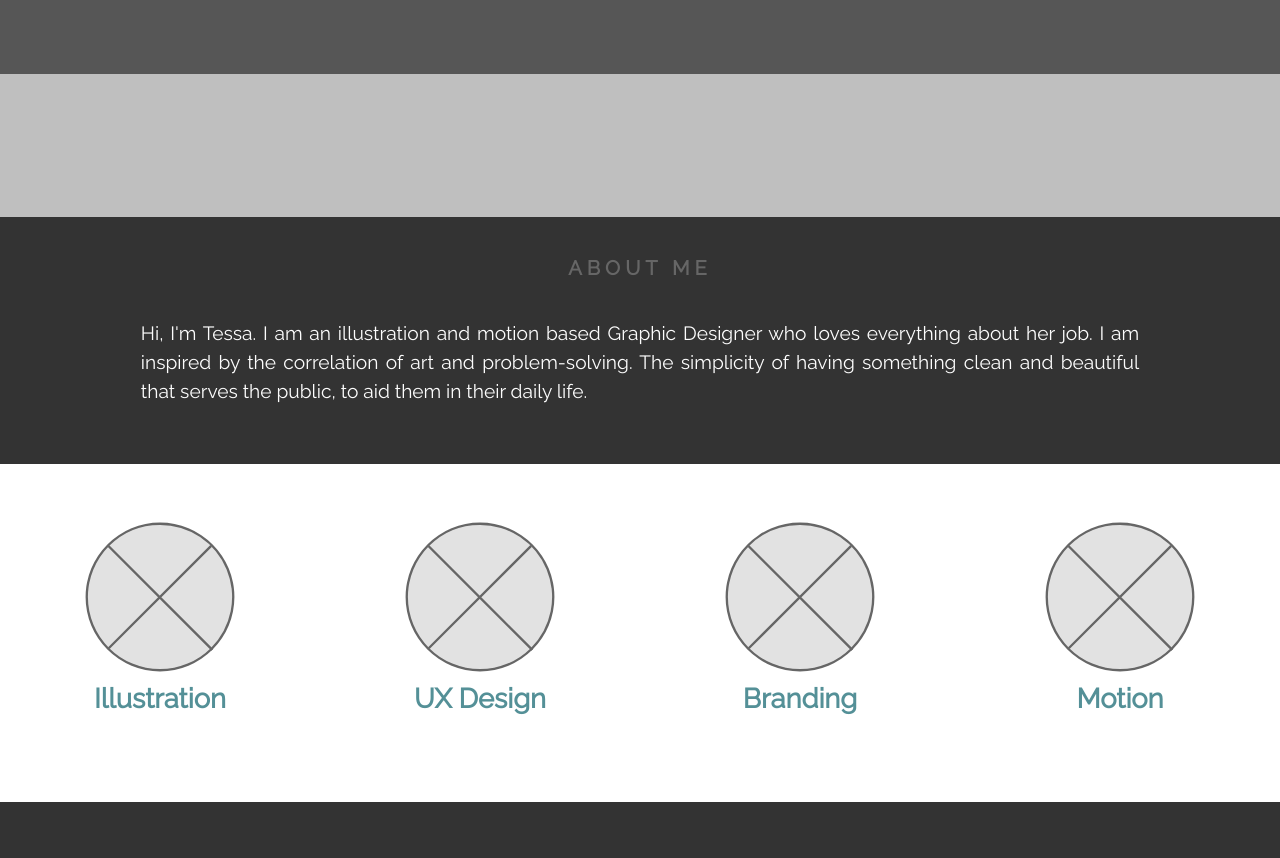
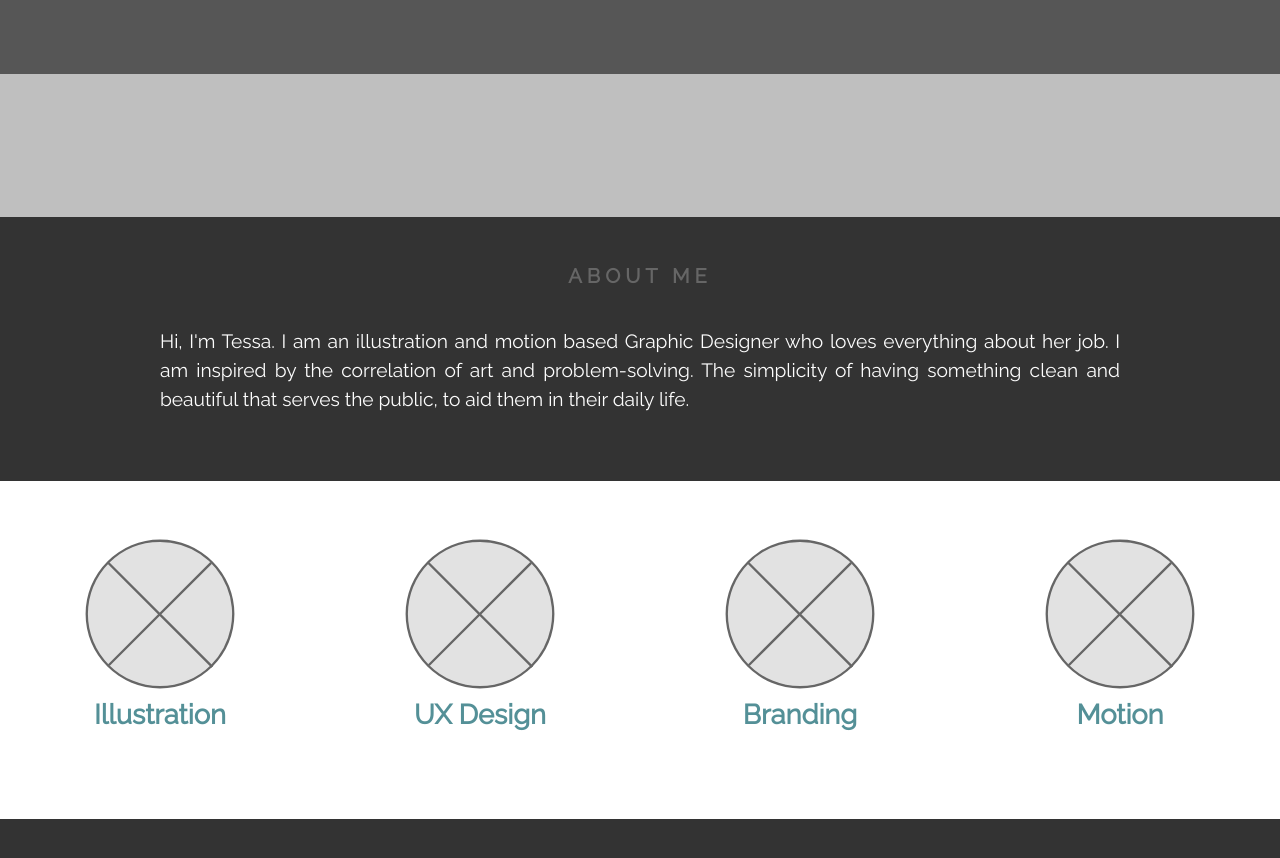
Before and after one commit to tessasherinsnidal/sherinsnidaldesign.ca, a Jekyll site: the page built from index.html, in a window 1280 px wide and 900 px high, scrolled down 683 px. Shown: the top 858 px of the window. Built offline with Jekyll 4.4.1, drawn with Linux system fonts in a browser that asks for light colours.

Commit message:
fixing patern

```diff
--- a/common/home.css
+++ b/common/home.css
@@ -26,7 +26,7 @@ p {
   color: #fdfdfd;
 }
 
-/*Case Study Banner*/
+/*Case Study Banner on Computer*/
 
 .container {
   position: relative;
@@ -65,3 +65,10 @@ p {
   color: white;
   padding-top: 5rem;
 }
+
+@media only screen and (max-device-width: 1024px) {
+  .image {
+    padding-left: 2em;
+    padding-right: 2em;
+  }
+}
--- a/common/theme.css
+++ b/common/theme.css
@@ -42,14 +42,23 @@ body, html {
   color: #666;
   background-color: #333;
   text-align: center;
-  padding: 30px 80px;
+  padding: 2em 2em;
   text-align: justify;
+}
+
+.about {
+  padding-left: 1em;
+  padding-right: 1em;
+  max-width: 52em;
+  margin-left: auto;
+  margin-right: auto;
 }
 
 .border {
   background-color: transparent;
   font-size: 25px;
   color: #fdfdfd;
+  text-align: center;
 }
 
 .under-border {
--- a/index.html
+++ b/index.html
@@ -17,9 +17,9 @@ about: "Hi, I'm Tessa. I am an illustration and motion based Graphic Designer wh
 </div>
 
 <div class="info">
-  <div class="wrapper">
+  <div class="">
     <h2 class="title">About Me</h2>
-    <p class="">{{page.about}}</p>
+    <p class="about">{{page.about}}</p>
   </div>
 </div>
 
```
